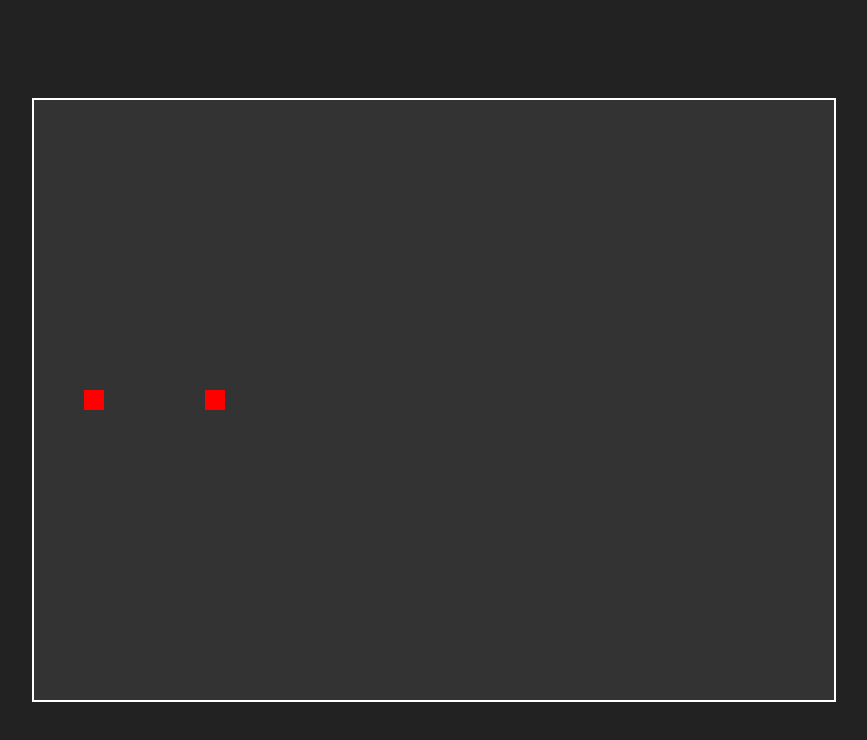
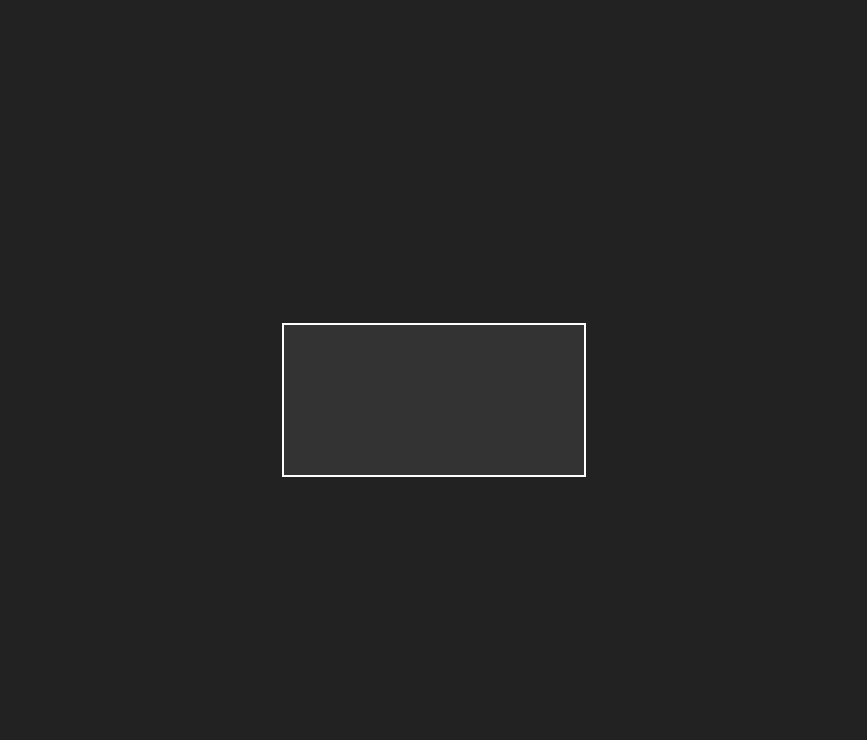
Before and after one commit to mixzyzy/TowerDefenseGame, a plain HTML site: page index.html in a window 1280 px wide. Shown: the whole page, without its empty margins (206-1073 px from the left). Drawn offline with Linux system fonts and the light colour scheme.

Commit message:
Update index.html

```diff
--- a/index.html
+++ b/index.html
@@ -7,7 +7,7 @@
   <link rel="stylesheet" href="css/style.css" />
 </head>
 <body>
-  <canvas id="gameCanvas" width="800" height="600"></canvas>
+  <canvas id="gameCanvas"></canvas>
   <script src="js/game.js"></script>
 </body>
 </html>
```
